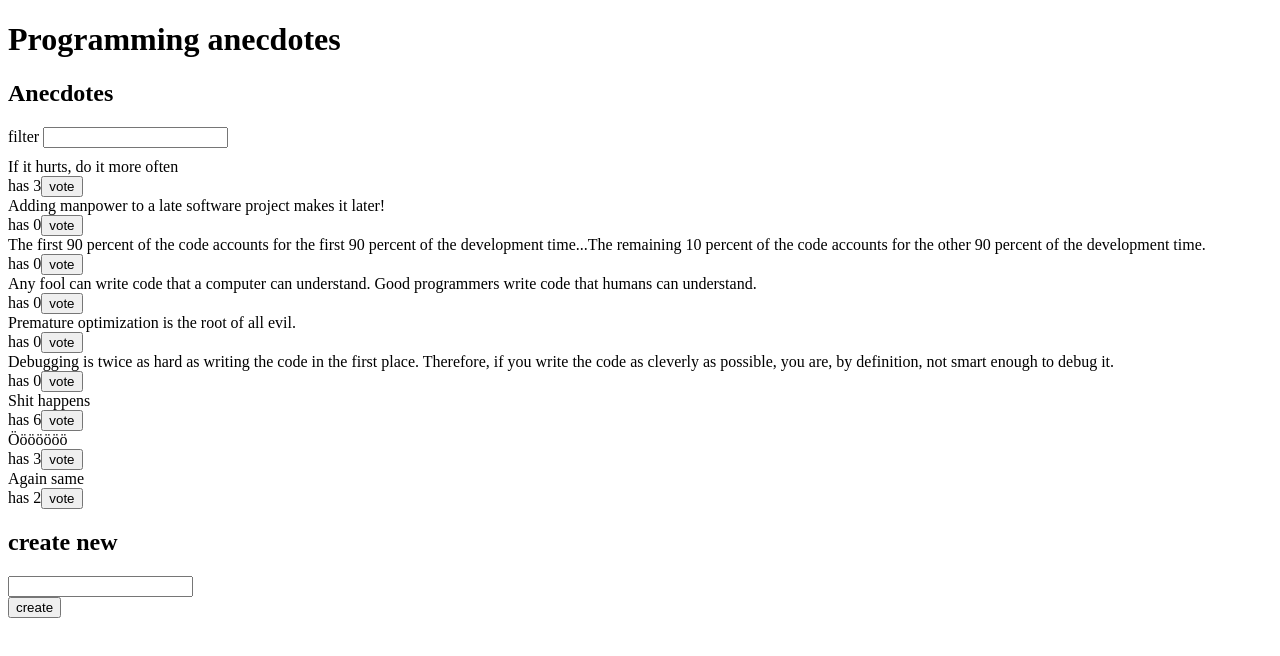
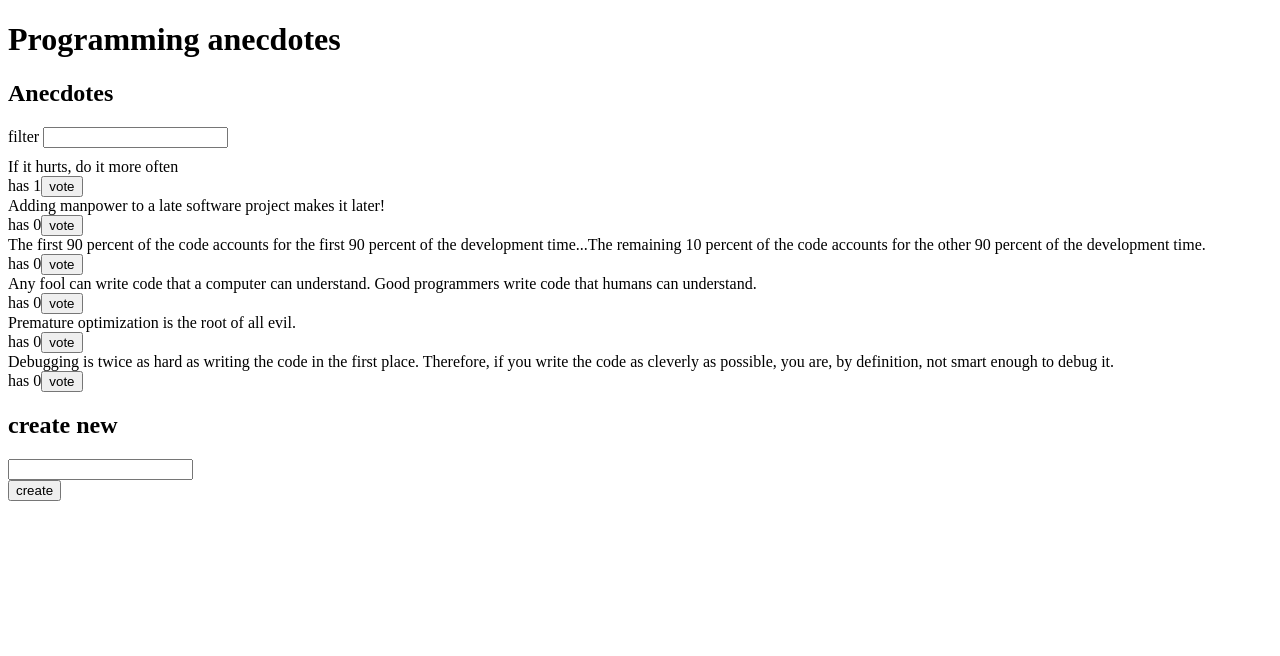
Before and after one commit to jounigit/fullstack-osa6, a React (Create React App) app: page / in a window 1280 px wide. Shown: the top 656 px of the page. Built offline with nearby package versions, Linux system fonts and the light colour scheme; data requests are answered from the project's data file.

Commit message:
6.14 anekdootit ja backend, osa 5

```diff
--- a/db.json
+++ b/db.json
@@ -3,7 +3,7 @@
     {
       "content": "If it hurts, do it more often",
       "id": "47145",
-      "votes": 3
+      "votes": 1
     },
     {
       "content": "Adding manpower to a late software project makes it later!",
@@ -29,21 +29,6 @@
       "content": "Debugging is twice as hard as writing the code in the first place. Therefore, if you write the code as cleverly as possible, you are, by definition, not smart enough to debug it.",
       "id": "98312",
       "votes": 0
-    },
-    {
-      "content": "Shit happens",
-      "id": "37461",
-      "votes": 6
-    },
-    {
-      "content": "Ööööööö",
-      "id": "26551",
-      "votes": 3
-    },
-    {
-      "content": "Again same",
-      "id": "33387",
-      "votes": 2
     }
   ]
 }
--- a/src/components/AnecdoteList.js
+++ b/src/components/AnecdoteList.js
@@ -39,13 +39,8 @@ class AnecdoteList extends React.Component {
 }
 
 const anecdotesToShow = (anecdotes, filter) => {
-  if (filter === 'FIRST') {
-    return anecdotes.sort((a, b) => b.votes - a.votes)
-  }
-  if (filter === 'LAST') {
-    return anecdotes.sort((a, b) => a.votes - b.votes)
-  }
-  return anecdotes
+  const regex = new RegExp(filter, 'ig')
+  return filter === '' ? anecdotes : anecdotes.filter(a => a.content.match(regex) )
 }
 
 const mapStateToProps = (state) => {
--- a/src/components/VisibilityFilter.js
+++ b/src/components/VisibilityFilter.js
@@ -4,7 +4,7 @@ import { filterChange } from '../reducers/filterReducer'
 
 class VisibilityFilter extends React.Component {
   handleChange = (event) => {
-    this.props.filterChange(event.target.value.toUpperCase())
+    this.props.filterChange(event.target.value)
   }
   render() {
     const style = {
--- a/src/reducers/anecdoteReducer.js
+++ b/src/reducers/anecdoteReducer.js
@@ -2,7 +2,7 @@ import anecdoteService from '../services/anecdotes'
 
 const anecdoteReducer = (store = [], action) => {
   if (action.type==='VOTE') {
-    const old = store.filter(a => a.id !==action.data.id)
+    const old = store.filter(a => a.id !== action.data.id)
     return [...old, action.data ]
   }
   if (action.type === 'CREATE') {
--- a/src/reducers/filterReducer.js
+++ b/src/reducers/filterReducer.js
@@ -1,4 +1,4 @@
-const filterReducer = (state = 'INIT', action) => {
+const filterReducer = (state = '', action) => {
   //console.log('FILTER REDUCER:: ', state, ' TYPE: ', action.filter)
   switch (action.type) {
   case 'SET_FILTER':
```
Also changed, not shown: db-1532421321464.json (deleted, +0 -14 lines), 1 other file (tests, documents, lock files or other folders).
